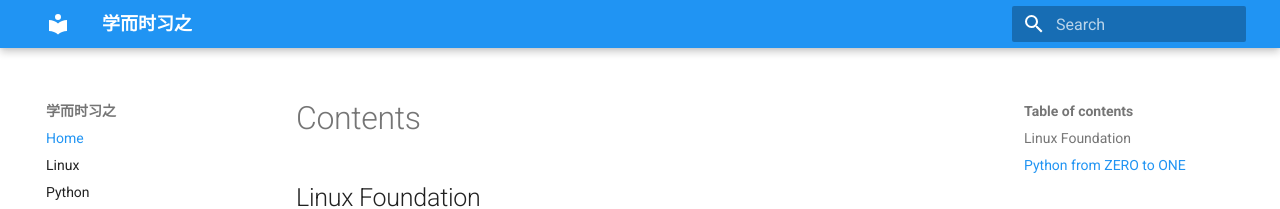
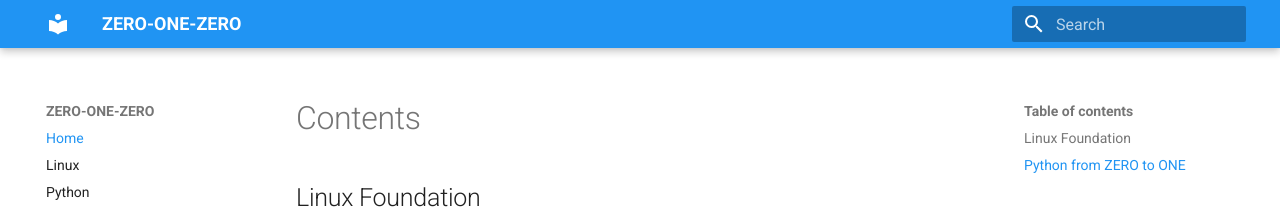
Before and after one commit to huyuhui001/mySite, an MkDocs documentation site: the page built from docs/index.md, in a window 1280 px wide. Shown: the top 209 px of the page. Built offline with MkDocs 1.6.1 and Material for MkDocs 9.7.7, drawn with Linux system fonts in a browser that asks for light colours.

Commit message:
mkdocs config file

```diff
--- a/mkdocs.yml
+++ b/mkdocs.yml
@@ -1,4 +1,4 @@
-site_name: 学而时习之
+site_name: ZERO-ONE-ZERO
 site_url: https://huyuhui001.github.io/mySite/index.html
 nav:
         - Home: index.md
```
